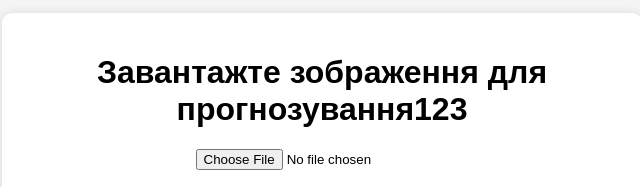
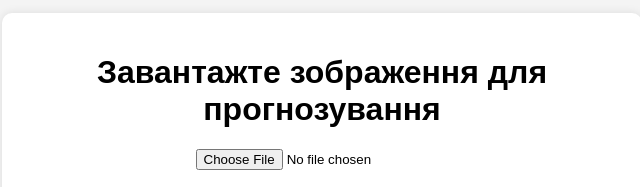
Before and after one commit to Serhii-Dub/Model1, a plain HTML site: page index.html in a window 1280 px wide. Shown: the part 220-407 px from the top of the page, without its empty margins (318-958 px from the left). Drawn offline with Linux system fonts and the light colour scheme.

Commit message:
Добавлены новые файлы

```diff
--- a/index.html
+++ b/index.html
@@ -8,7 +8,7 @@
 </head>
 <body>
     <div class="container">
-        <h1>Завантажте зображення для прогнозування123</h1>
+        <h1>Завантажте зображення для прогнозування</h1>
 
         <!-- Завантаження зображення -->
         <input type="file" id="image-upload" accept="image/*">
```
